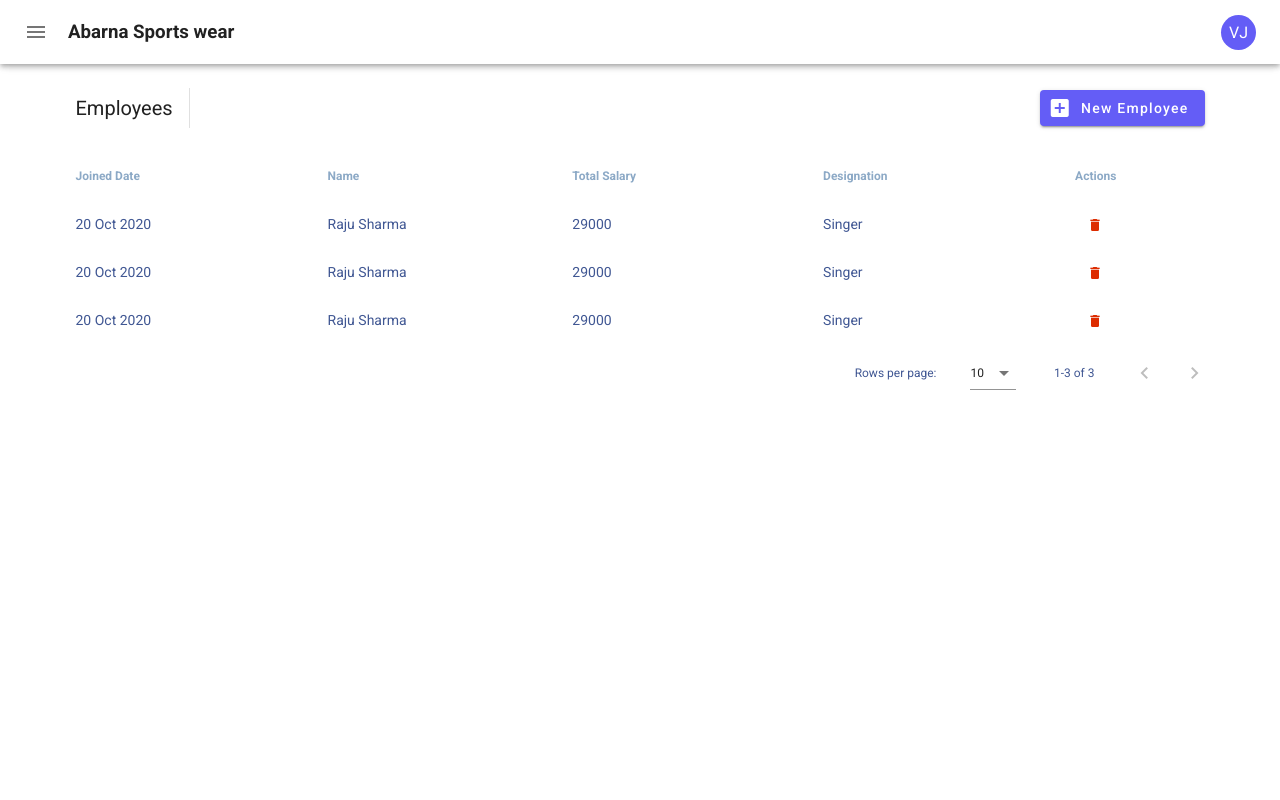
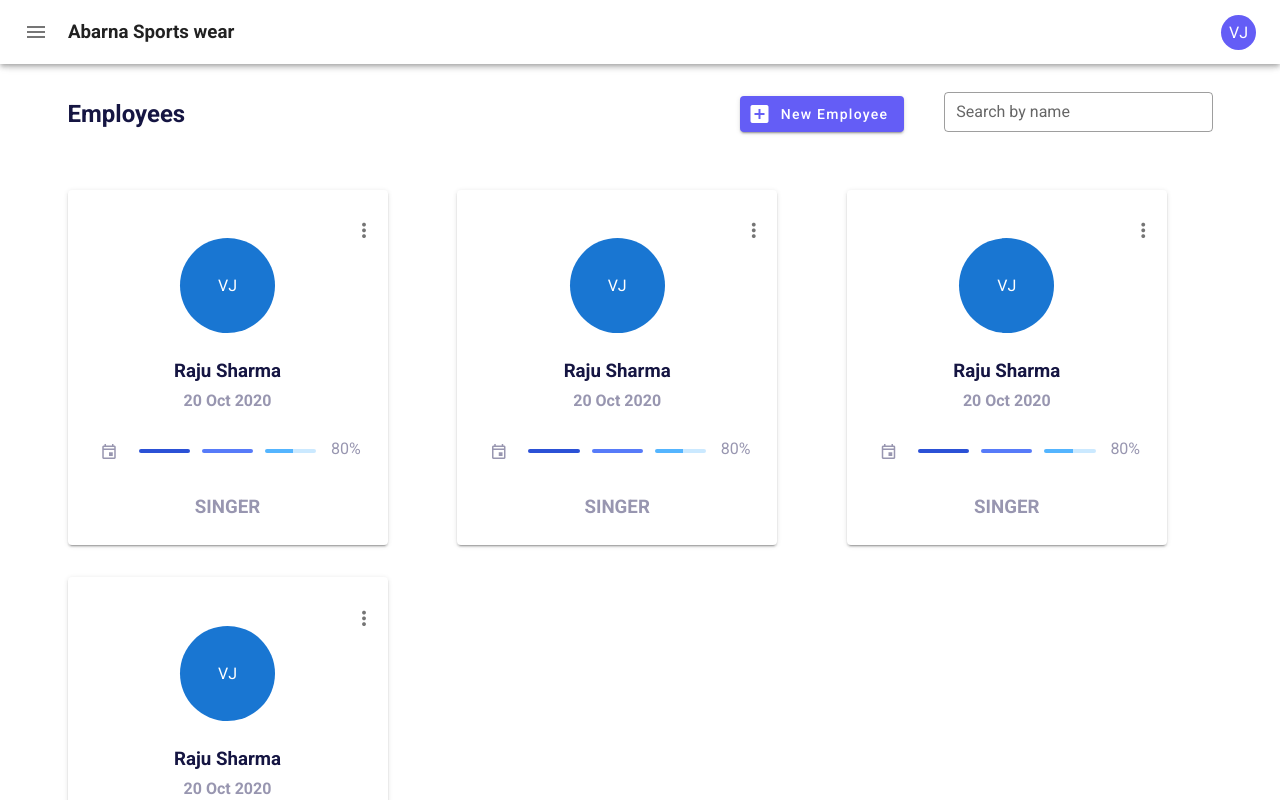
Before and after one commit to thepasterover/employee-management-system, a Nuxt app in the folder admin/: page /employees in a window 1280 px wide. Shown: the top 800 px of the page. Built offline with nearby package versions, Linux system fonts and the light colour scheme; what vue-awesome-countdown would draw is missing.

Commit message:
Employees complete front end

```diff
--- a/admin/components/popup.vue
+++ b/admin/components/popup.vue
@@ -6,13 +6,13 @@
         <v-icon  class="pr-2 ml-n2">
           mdi-plus-box
         </v-icon>
-        New Employee
+         New Employee
       </v-btn>
     </template>
     <v-card>
       <v-container>
       <v-card-title>
-        <h3>Add Employee</h3>
+        <h3 class="textheadpurple--text">Add Employee</h3>
       </v-card-title>
       <v-card-text>
           <v-form ref="form">
--- a/admin/nuxt.config.js
+++ b/admin/nuxt.config.js
@@ -66,7 +66,10 @@ export default {
           success: colors.green.accent3,
           lightpurple: '#BABBCD',
           headpurple: '#8CA9C6',
-          mainpurple: '#645DF6'
+          mainpurple: '#645DF6',
+          textheadpurple: '#151542',
+          subtextgrey: '#9896B0',
+
         }
       }
     }
--- /dev/null
+++ b/admin/pages/employees/attendance.vue
@@ -0,0 +1,9 @@
+<template>
+    <h1>Hello World</h1>
+</template>
+
+<script>
+export default {
+
+}
+</script>
--- /dev/null
+++ b/admin/pages/employees/index.vue
@@ -0,0 +1,103 @@
+<template>
+  <div class="mt-3 pa-2">
+    <v-row justify='end'>
+      <v-col>
+        <h2 class="textheadpurple--text"> Employees </h2>
+      </v-col>
+
+      <v-col class="mb-2">
+        <div class="text-right">
+          <popup @add-employee="addEmployee"></popup>
+        </div>
+      </v-col>
+      <v-col class="ml-4 pt-1" lg="3" cols=12>
+        <v-text-field label="Search by name" outlined dense class="mt-1"> </v-text-field>
+      </v-col>
+
+    </v-row>
+
+    <v-row justify="start" align="center">
+      <v-col v-for="n in 4" :key="n" cols=12 md=4 sm=5>
+        <v-card  max-width="320">
+          <div class="text-right mt-2 mb-n8">
+            <v-col>
+              <v-speed-dial
+                transition="slide-y-transition"
+                direction="bottom"
+                top
+                right
+                class="mr-n4"
+              >
+                <template v-slot:activator>
+                  <v-icon size=23>mdi-dots-vertical</v-icon>
+                </template>
+                <v-btn
+                  fab
+                  dark
+                  small
+                  color="secondary"
+                >
+                  <v-icon>mdi-pencil</v-icon>
+                </v-btn>
+                <v-btn
+                  fab
+                  dark
+                  small
+                  color="red"
+                  right
+                >
+                  <v-icon>mdi-delete</v-icon>
+                </v-btn>
+              </v-speed-dial>
+
+            </v-col>
+          </div>
+          <div class="text-center">
+            <v-col class="pa-4 pt-8">
+              <v-avatar
+                color="primary"
+                size="95"
+              >
+              <span class="white--text">VJ</span>
+              </v-avatar>
+              <h3 class="mt-6 textheadpurple--text">Raju Sharma</h3>
+              <h4 class="subtextgrey--text mt-1">20 Oct 2020</h4>
+              <v-row class="mt-0" justify="center" align="center">
+                <v-col align-self="center" class="mr-n5">
+                  <v-icon color="subtextgrey" size="18">mdi-calendar-outline</v-icon>
+                </v-col>
+                <v-col align-self="center" class="mr-n3"><v-progress-linear value=100 color="#2B51D6" rounded></v-progress-linear></v-col>
+                <v-col align-self="center" class="mr-n3"><v-progress-linear value=100 color="#577BF9" rounded></v-progress-linear></v-col>
+                <v-col align-self="center"><v-progress-linear value=55 color="#54B5FF" rounded></v-progress-linear></v-col>
+                <v-col class="subtextgrey--text mt-3 ml-n5"><p >80%</p></v-col>
+
+              </v-row>
+              <h3 class="mt-4 mb-2 subtextgrey--text">SINGER</h3>
+            </v-col>
+          </div>
+        </v-card>
+      </v-col>
+    </v-row>
+  </div>
+</template>
+
+<script>
+import popup from '../../components/popup.vue'
+export default {
+  components: { popup },
+  data() {
+    return {
+      items: null
+    }
+  },
+  methods: {
+    addEmployee(e) {
+      this.items.push(e)
+    }
+  }
+}
+</script>
+
+<style  scoped>
+
+</style>
--- a/admin/pages/employees.vue
+++ b/admin/pages/employees/temp.vue
@@ -36,8 +36,7 @@
 </template>
 
 <script>
-import Popup from '~/components/popup.vue';
-import { popup } from "../components/popup";
+import Popup from '../../components/popup';
 export default {
     components: {
       Popup
--- a/admin/pages/salary.vue
+++ b/admin/pages/salary.vue
@@ -3,11 +3,13 @@
     <v-data-table
     :headers=headers
     :items=items
+    :search="formattedMonth"
     >
       <template v-slot:top>
         <v-toolbar
         flat
          class="mb-3">
+
         <v-toolbar-title>Salary</v-toolbar-title>
         <v-divider
           class="mx-4"
@@ -15,6 +17,7 @@
           vertical
         ></v-divider>
         <v-spacer></v-spacer>
+        <v-col cols="3" sm="2">
         <v-menu offset-y >
           <template v-slot:activator="{ on, attrs }">
           <v-text-field
@@ -34,20 +37,8 @@
           elevation="0"
           ></v-date-picker>
         </v-menu>
-        <v-spacer></v-spacer>
-        <v-select
-        :items="employees"
-        label="Sort By Employee"
-        v-model="employeeSort"
-        flat
-        class="mt-5"
-        color="mainpurple"
-        ></v-select>
-        <v-spacer></v-spacer>
-        <v-btn color="mainpurple" class="white--text text-capitalize" @click="sortByMonth">Sort</v-btn>
-        <v-spacer></v-spacer>
+        </v-col>
         <sal-popup @add-salary="addToSalary"></sal-popup>
-
         </v-toolbar>
       </template>
 
@@ -76,7 +67,7 @@
               <v-select
               :items="employees"
               label="Edit Employee"
-              v-model="employee"
+              v-model="props.item.employee"
               ></v-select>
             </template>
         </v-edit-dialog>
@@ -125,12 +116,11 @@ export default {
     },
     data() {
       return {
-        employee : '',
-        monthSort : null,
+        monthSort : '',
         employeeSort: '',
         employees: [
         'All',
-        'Raju',
+        'Raju Sharma',
         'Krishna'
         ],
         headers: [
@@ -145,7 +135,7 @@ export default {
         items: [
           {
             date: '20 Oct 2020',
-            employee: 'Raju Sharma',
+            employee: 'Krishna',
             salary: '29000',
             month: 'Nov',
             type: 'Advance',
@@ -177,16 +167,15 @@ export default {
         this.items = this.items.filter(i => i !== item)
       },
 
-      sortByMonth() {
-        console.log(this.formattedMonth)
+      logSort() {
         console.log(this.monthSort)
-        this.items.filter(i => i.month === this.formattedMonth.toString())
       }
+
 
     },
     computed: {
         formattedMonth(){
-          return this.monthSort ? moment(this.monthSort).format('MMM') : ''
+          return this.monthSort ? moment(this.monthSort).format('MMM').toString() : ''
         }
     }
 }
```
Lines whose indentation alone changed are shown as unchanged.
